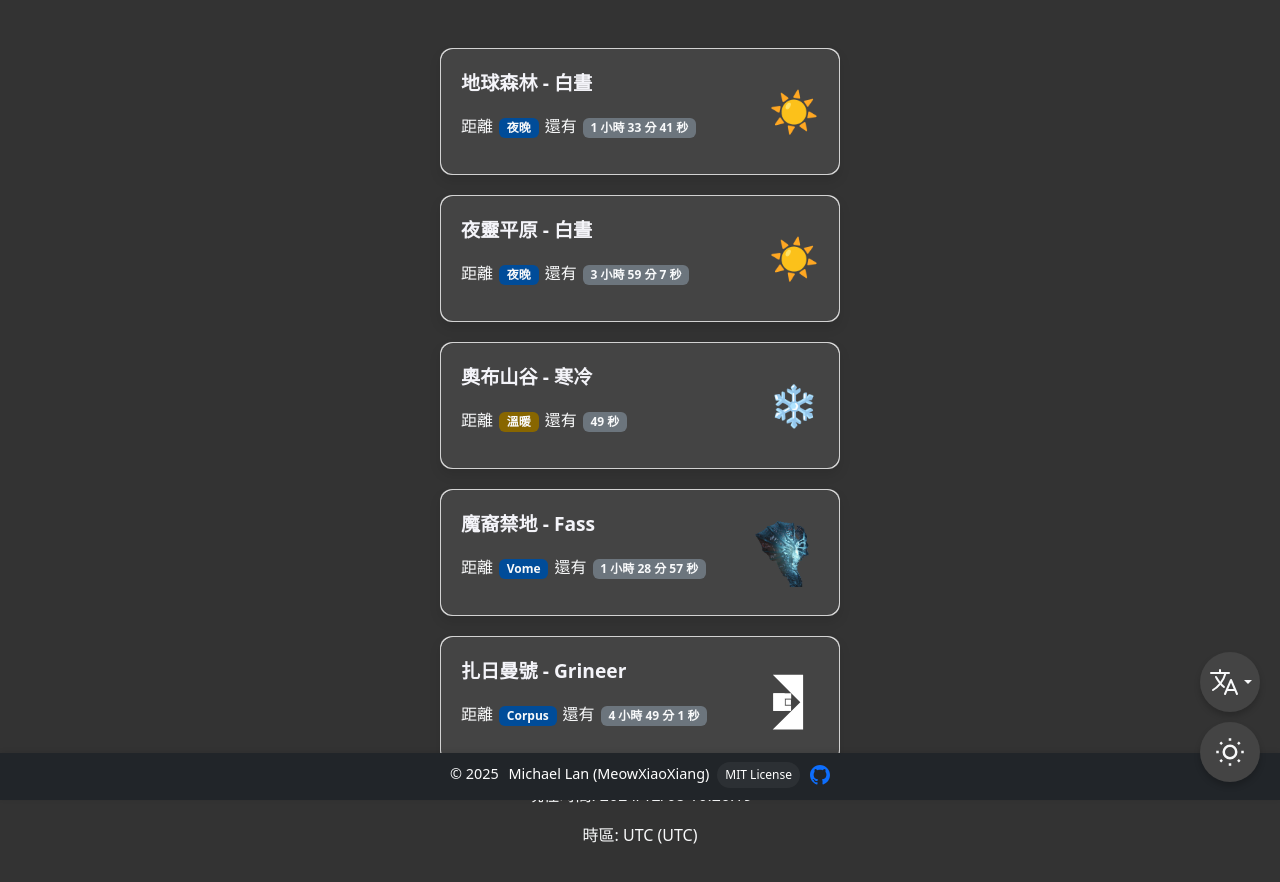
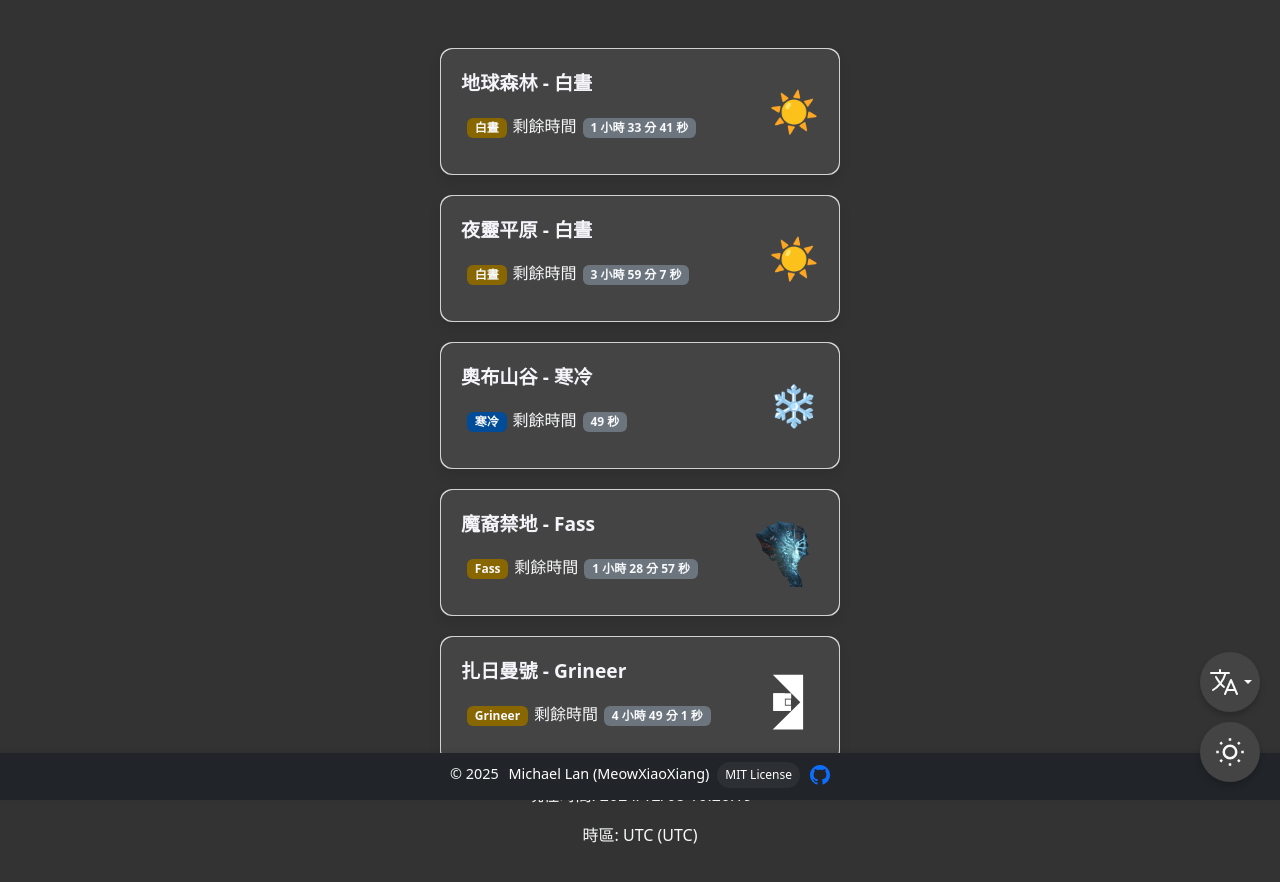
Before and after one commit to MeowXiaoXiang/Warframe-World-State-Timer, a Vue app: page / in a window 1280 px wide. Shown: the top 882 px of the page. Built offline with nearby package versions, Linux system fonts and the light colour scheme.

Commit message:
更新顯示文字
將 距離 世界狀態 還有 幾分
改成 世界狀態 還有 幾分
比較符合遊戲原始顯示方式

```diff
--- a/src/components/Card.vue
+++ b/src/components/Card.vue
@@ -13,10 +13,10 @@
                     </span>
                     <span :class="[
                         'badge',
-                        nextCycle === world.dayStatusName ? 'bg-warning' : 'bg-info',
+                        status === world.dayStatusName ? 'bg-warning' : 'bg-info',
                         isDarkTheme ? 'text-light' : 'text-dark'
                     ]">
-                        {{ nextCycle }}
+                        {{ status }}
                     </span>
                     <span :class="isDarkTheme ? 'text-light' : 'text-dark'">
                         {{ t("card.timeLeftMessage.suffix") }}
--- a/src/locales/en.json
+++ b/src/locales/en.json
@@ -11,7 +11,7 @@
     "card": {
         "timeLeftMessage": {
             "prefix": "",
-            "suffix": "in"
+            "suffix": "ends in"
         }
     },
     "modal": {
--- a/src/locales/zh-TW.json
+++ b/src/locales/zh-TW.json
@@ -10,8 +10,8 @@
     },
     "card": {
         "timeLeftMessage": {
-            "prefix": "距離",
-            "suffix": "還有"
+            "prefix": "",
+            "suffix": "剩餘時間"
         }
     },
     "modal": {
```
